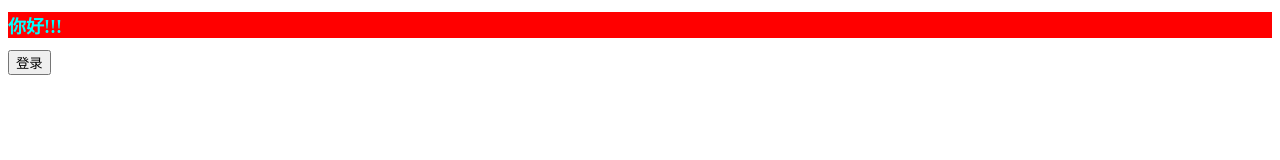
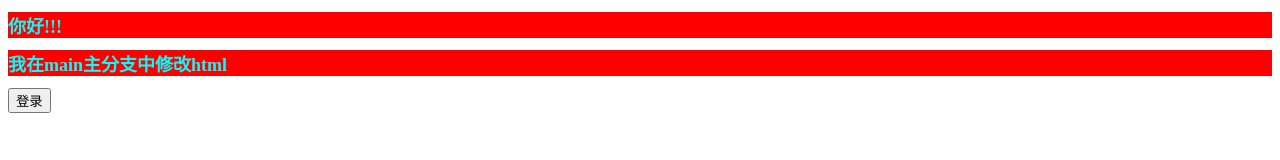
Before and after one commit to zk-wl/test2, a plain HTML site: page index.html in a window 1280 px wide. Drawn offline with Linux system fonts and the light colour scheme.

Commit message:
在mian主分支修改index.html

```diff
--- a/index.html
+++ b/index.html
@@ -9,6 +9,7 @@
 </head>
 <body>
 <h1>你好!!!</h1>
+<h1>我在main主分支中修改html</h1>
 <button>登录</button>
     <script src="./index.js"></script>
 </body>
```
